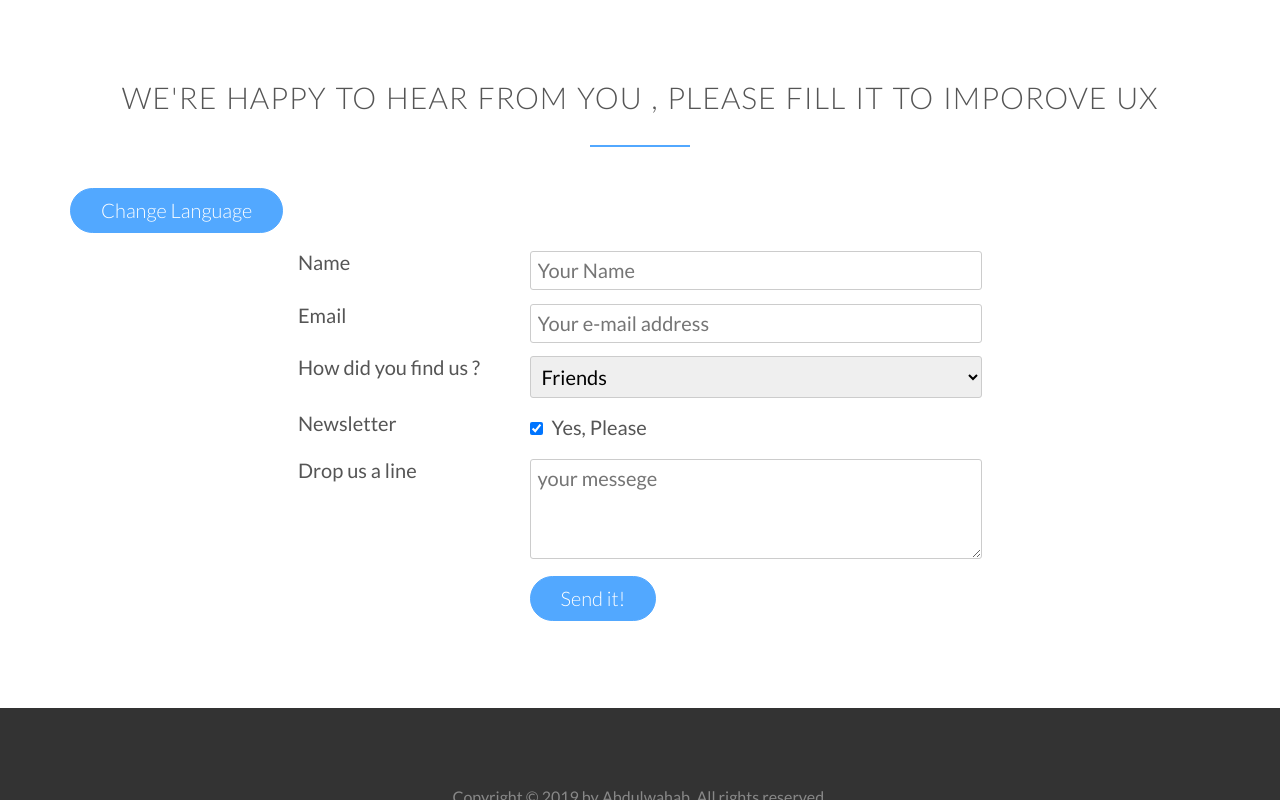
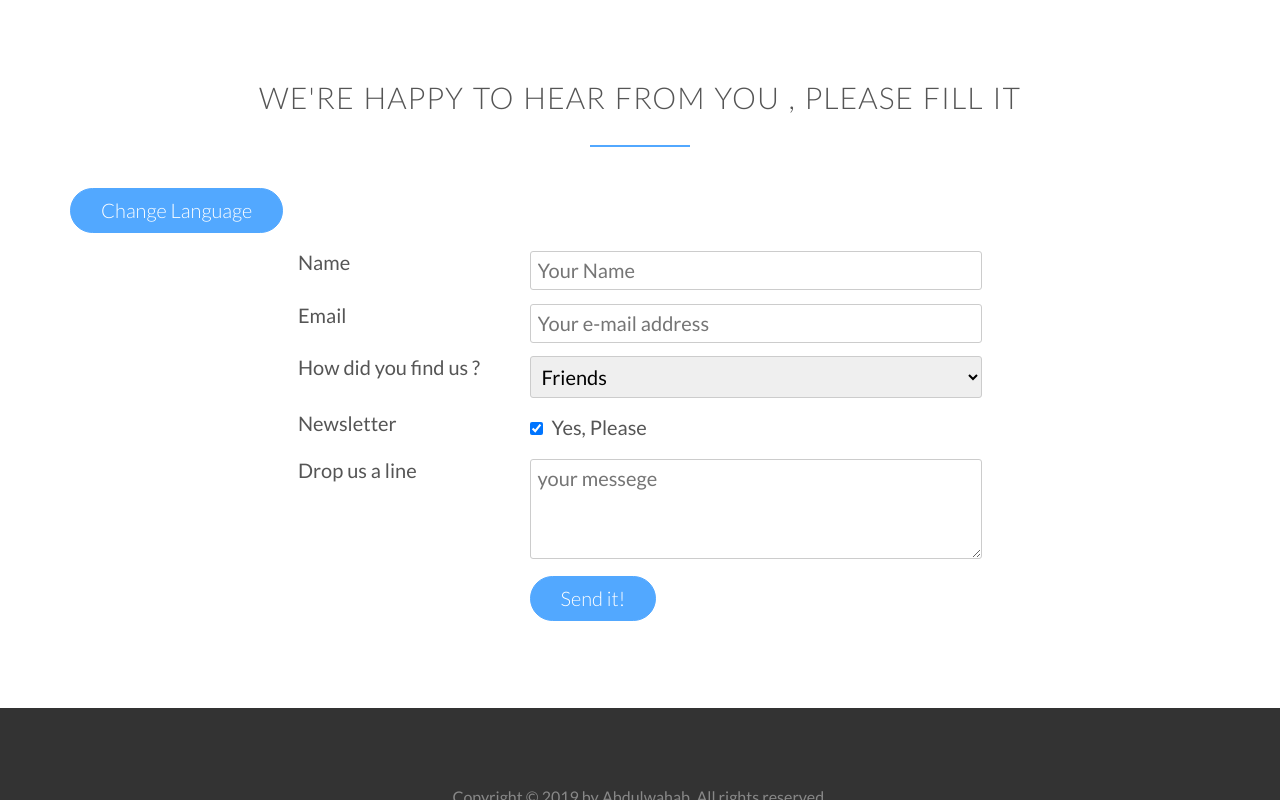
Before and after one commit to Abdulwahab07/last_version, a plain HTML site: page form.html in a window 1280 px wide. Drawn offline with nearby package versions, Linux system fonts and the light colour scheme.

Commit message:
Revert "change the title of form"
This reverts commit 09096082cb210f33692e6fdfd7f28fe7af212c58.

```diff
--- a/form.html
+++ b/form.html
@@ -28,7 +28,7 @@
 	<body>
 <section class="section-form">
 			<div class="row">
-				<h2>We're happy to hear from you , please fill it to imporove UX</h2>
+				<h2>We're happy to hear from you , please fill it</h2>
 			</div>
 
 			<div class="row lang">
```
